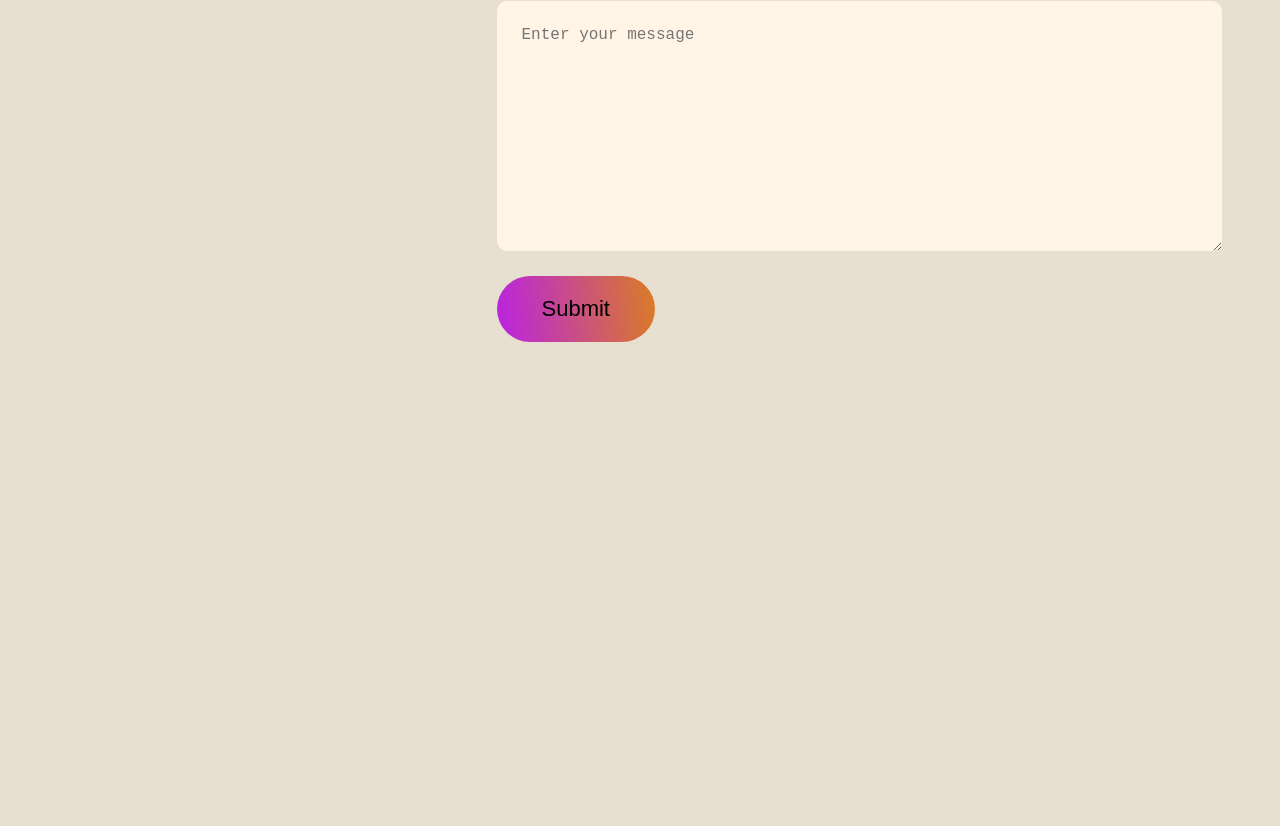
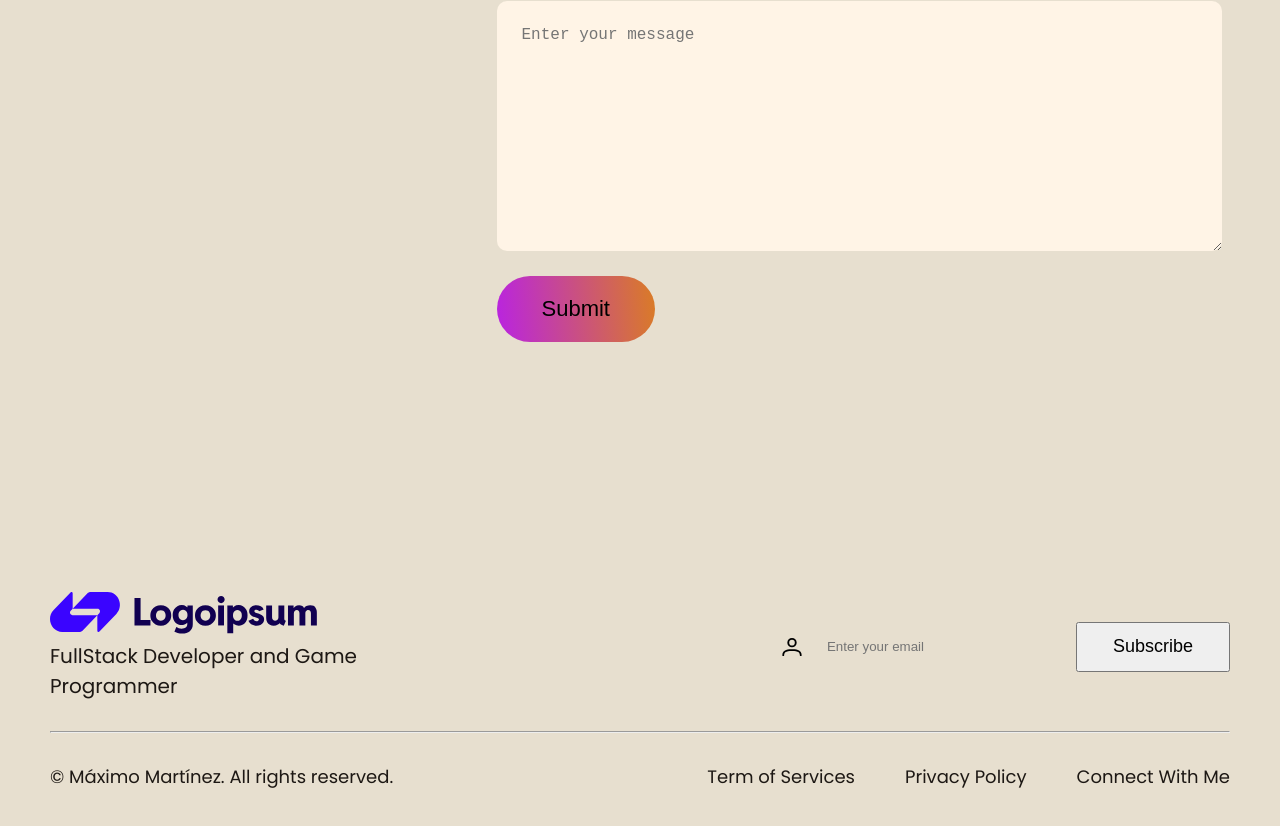
Before and after one commit to maxmzts/online-portfolio, a React (Create React App) app in the folder frontend/react/: page / in a window 1280 px wide. Shown: the part 3612-4438 px from the top of the page. Before the commit the page ends 4034 px from the top, so only its background shows below. Built offline with nearby package versions, Linux system fonts and the light colour scheme.

Commit message:
Footer component

```diff
--- a/frontend/react/src/App.jsx
+++ b/frontend/react/src/App.jsx
@@ -13,6 +13,7 @@ import Hero from './paginas/components/Hero/Hero';
 import About from './paginas/components/About/About';
 import Projects from './paginas/components/Projects/Projects';
 import Contact from './paginas/components/Contact/Contact';
+import Footer from './paginas/components/Footer/Footer';
 
 function App() {
   return (
@@ -22,6 +23,7 @@ function App() {
       <About/>
       <Projects/>
       <Contact/>
+      <Footer/>
       {/* <ThemeProvider>
         <BrowserRouter>
           <Routes>
--- /dev/null
+++ b/frontend/react/src/paginas/components/Footer/Footer.css
@@ -0,0 +1,66 @@
+.footer{
+    margin: 170px 50px;
+    display: flex;
+    flex-direction: column;
+    gap: 30px;
+}
+
+.footer-top{
+    display:flex;
+    justify-content: space-between;
+}
+
+.footer-top-left{
+    p{
+        font-size: 20px;
+        max-width: 400px;
+    }
+}
+
+.footer-top-right{
+    display: flex;
+    align-items: center;
+    gap: 20px;
+}
+
+.footer-email-input{
+    display: flex;
+    gap: 20px;
+    height: 50px;
+    border-radius: 50px;
+    padding-right: 50px;
+    img {
+        max-width: 30px;
+    }
+}
+
+.footer-email-input {
+    border: 2px solid transparent;
+    input{
+        outline:none;
+        border: none;
+        background: transparent;
+        color: #202020;
+    }
+    &:hover{
+        border: 2px solid black;
+    }
+}
+
+.footer-subscribe {
+    padding: 0 35px;
+    height: 50px;
+    font-size: 18px;
+}
+
+.footer-bottom{
+    display: flex;
+    justify-content: space-between;
+    font-size: 18px;
+}
+
+.footer-bottom-right{
+    display: flex;
+    gap: 50px;
+    margin-bottom: 50px;
+}
--- /dev/null
+++ b/frontend/react/src/paginas/components/Footer/Footer.jsx
@@ -0,0 +1,36 @@
+import React from 'react'
+import './Footer.css'
+import arrow_icon from '../../../assets/arrow.svg'
+import logo from '../../../assets/logo.svg'
+import user_icon from '../../../assets/user.svg'
+
+const Footer = () => {
+    return (
+        <div className="footer">
+            <div className="footer-top">
+                <div className="footer-top-left">
+                    <img src={logo} alt="" />
+                    <p>FullStack Developer and Game Programmer</p>
+                </div>
+                <div className="footer-top-right">
+                    <div className="footer-email-input form-input">
+                        <img src={user_icon} alt="" />
+                        <input type="text" name="subscribe" placeholder='Enter your email'/>
+                    </div>
+                    <button className="footer-subscribe gradient-button">Subscribe</button>
+                </div>
+            </div>
+            <hr />
+            <div className="footer-bottom">
+                <p className="footer-bottom-left">© Máximo Martínez. All rights reserved.</p>
+                <div className="footer-bottom-right">
+                    <p>Term of Services</p>
+                    <p>Privacy Policy</p>
+                    <p>Connect With Me</p>
+                </div>
+            </div>
+        </div>
+    )
+}
+
+export default Footer
```
Also changed, not shown: frontend/react/src/assets/logo.svg (added), frontend/react/src/assets/user.svg (added).
